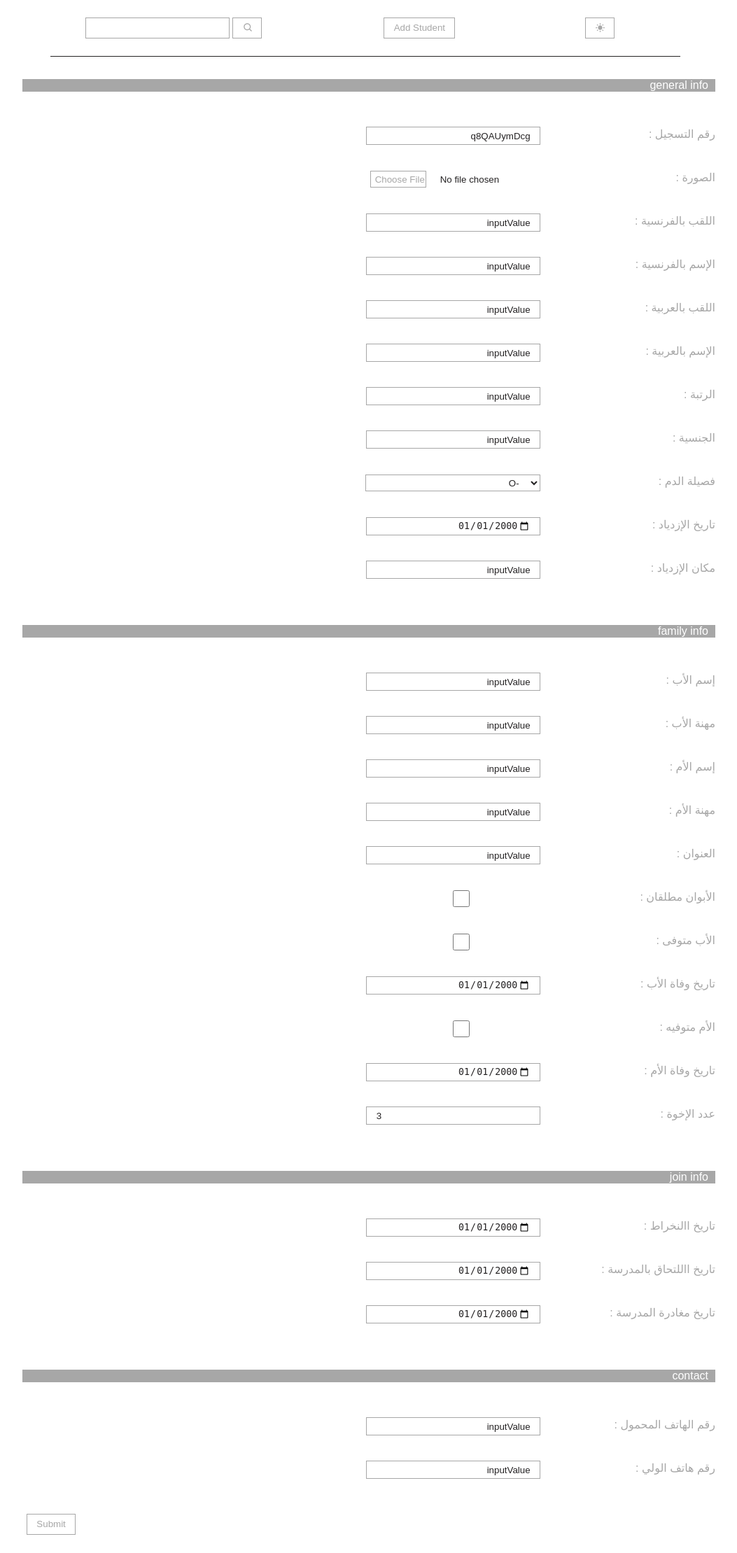
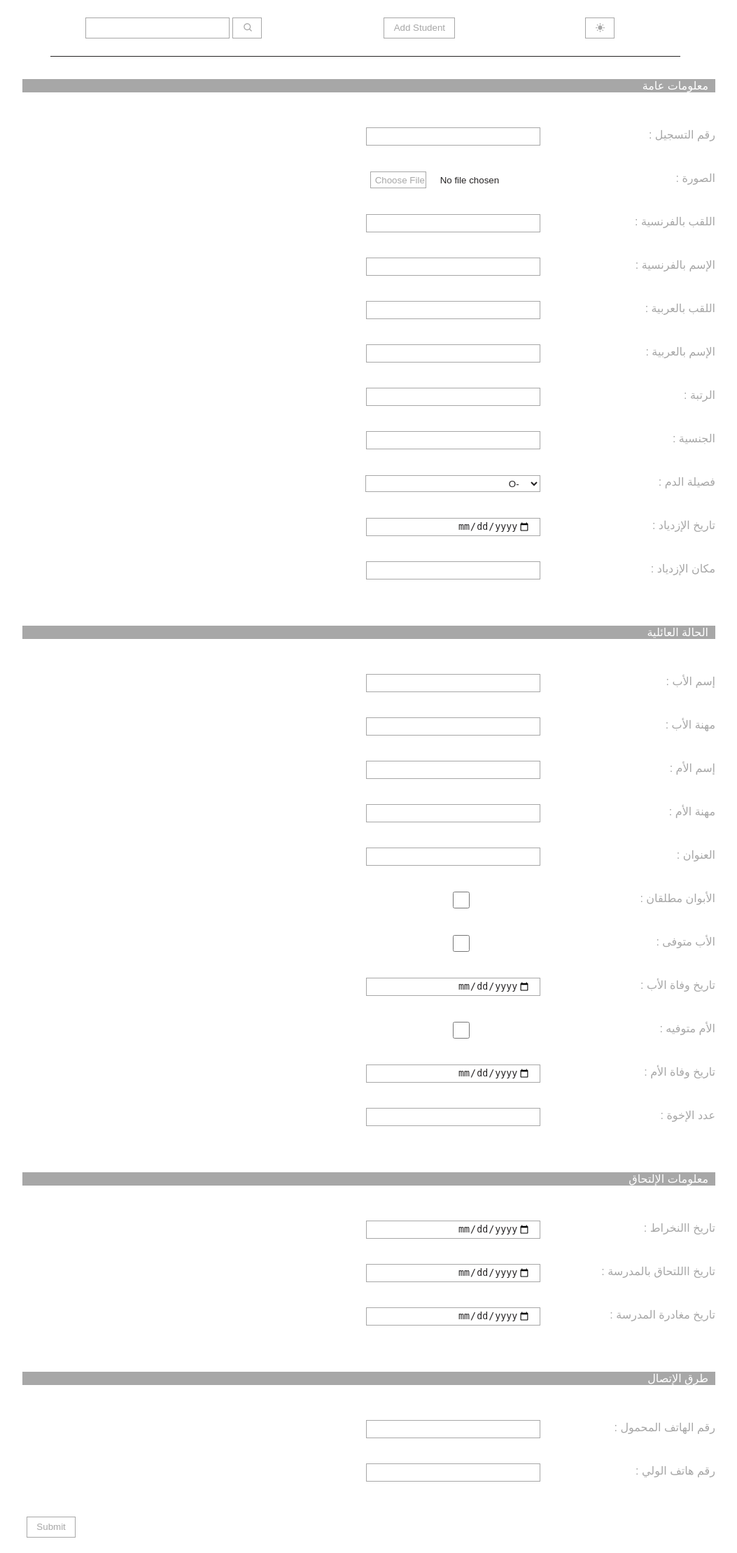
Before and after one commit to b4141/stdmgmt, a Flask app: page /addStudent in a window 1280 px wide. Shown: the top 2219 px of the page at 70% size, without its empty margins (118-1171 px from the left). Before the commit the page ends 2193 px from the top, so only its background shows below. Run offline with Flask 3, Linux system fonts and the light colour scheme; some libraries are stand-ins or nearby versions.

Commit message:
arabic text on the addStudent page for the section titles, and some changes to the db models

```diff
--- a/stdmgmt/models.py
+++ b/stdmgmt/models.py
@@ -23,9 +23,9 @@ class Student(db.Model):
     motherProfession = db.Column(db.String(100))
     address = db.Column(db.String(100), nullable=False)
 
-    parentsDivorced = db.Column(db.Boolean, nullable=False, default=False)
-    fatherDead = db.Column(db.Boolean, nullable=False, default=False)
-    motherDead = db.Column(db.Boolean, nullable=False, default=False)
+    parentsDivorced = db.Column(db.Boolean, default=False)
+    fatherDead = db.Column(db.Boolean, default=False)
+    motherDead = db.Column(db.Boolean, default=False)
     fatherDeathDate = db.Column(db.Date)
     motherDeathDate = db.Column(db.Date)
 
--- a/stdmgmt/templates/addStudent.html
+++ b/stdmgmt/templates/addStudent.html
@@ -5,7 +5,7 @@
     <form action="" method="POST" enctype="multipart/form-data">
       {{ form.hidden_tag() }}
 
-      <p class="section-title">general info</p>
+      <p class="section-title">معلومات عامة</p>
 
       <div class="form-group">
         {{ form.registrationNumber(class="form-input", autocomplete="off") }}
@@ -172,7 +172,7 @@
         <div></div>
       </div>
 
-      <p class="section-title">family info</p>
+      <p class="section-title">الحالة العائلية</p>
 
       <div class="form-group">
         {{ form.fatherName(class="form-input", autocomplete="off") }}
@@ -344,7 +344,7 @@
         <div></div>
       </div>
 
-      <p class="section-title">join info</p>
+      <p class="section-title">معلومات الإلتحاق</p>
 
       <div class="form-group">
         {{ form.joiningDate(class="form-input", autocomplete="off") }}
@@ -391,7 +391,7 @@
         <div></div>
       </div>
 
-      <p class="section-title">contact</p>
+      <p class="section-title">طرق الإتصال</p>
 
       <div class="form-group">
         {{ form.phoneNumber(class="form-input", autocomplete="off") }}
@@ -460,7 +460,7 @@
         }
       }
     }
-    fill();
+    // fill();
 
   </script>
 
```
